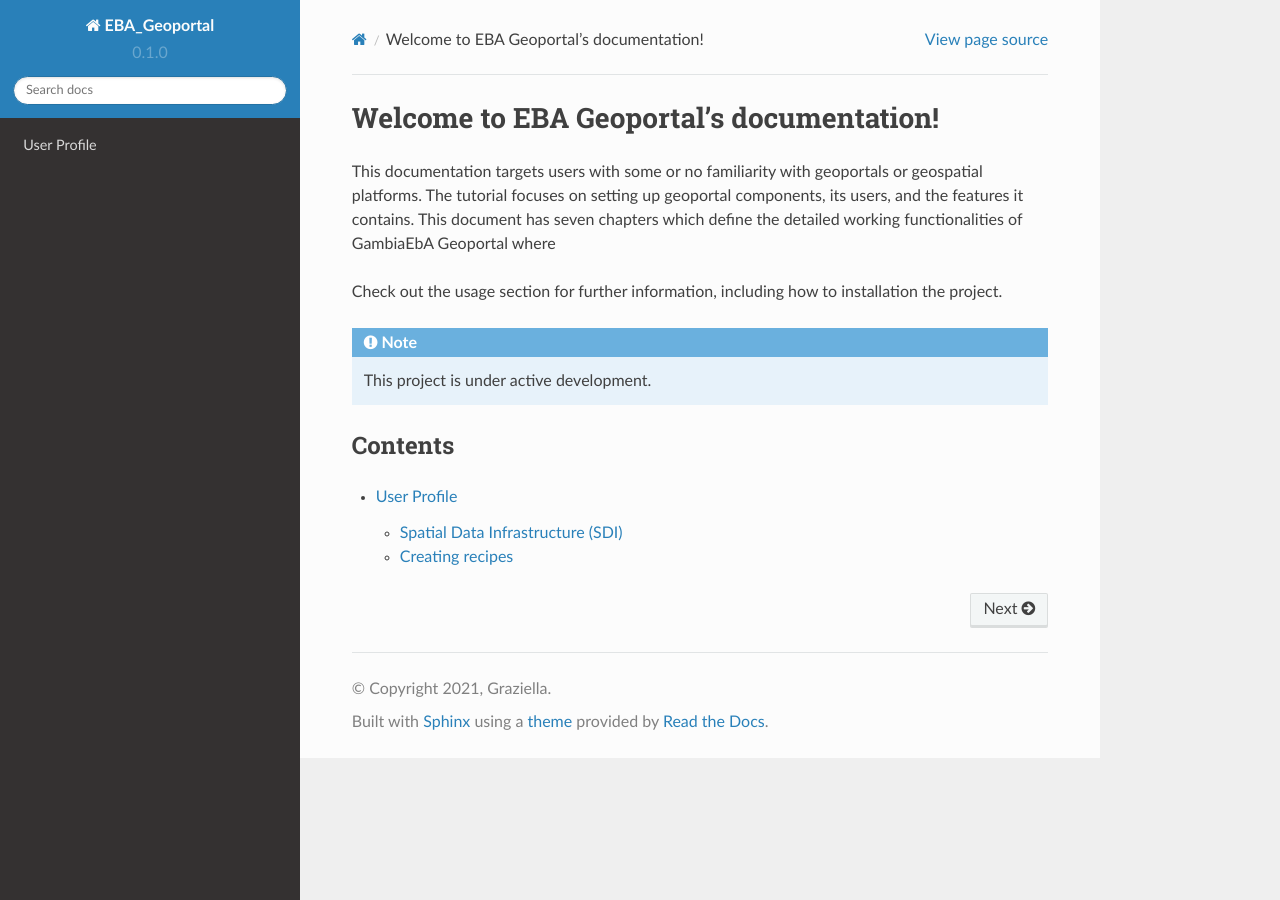
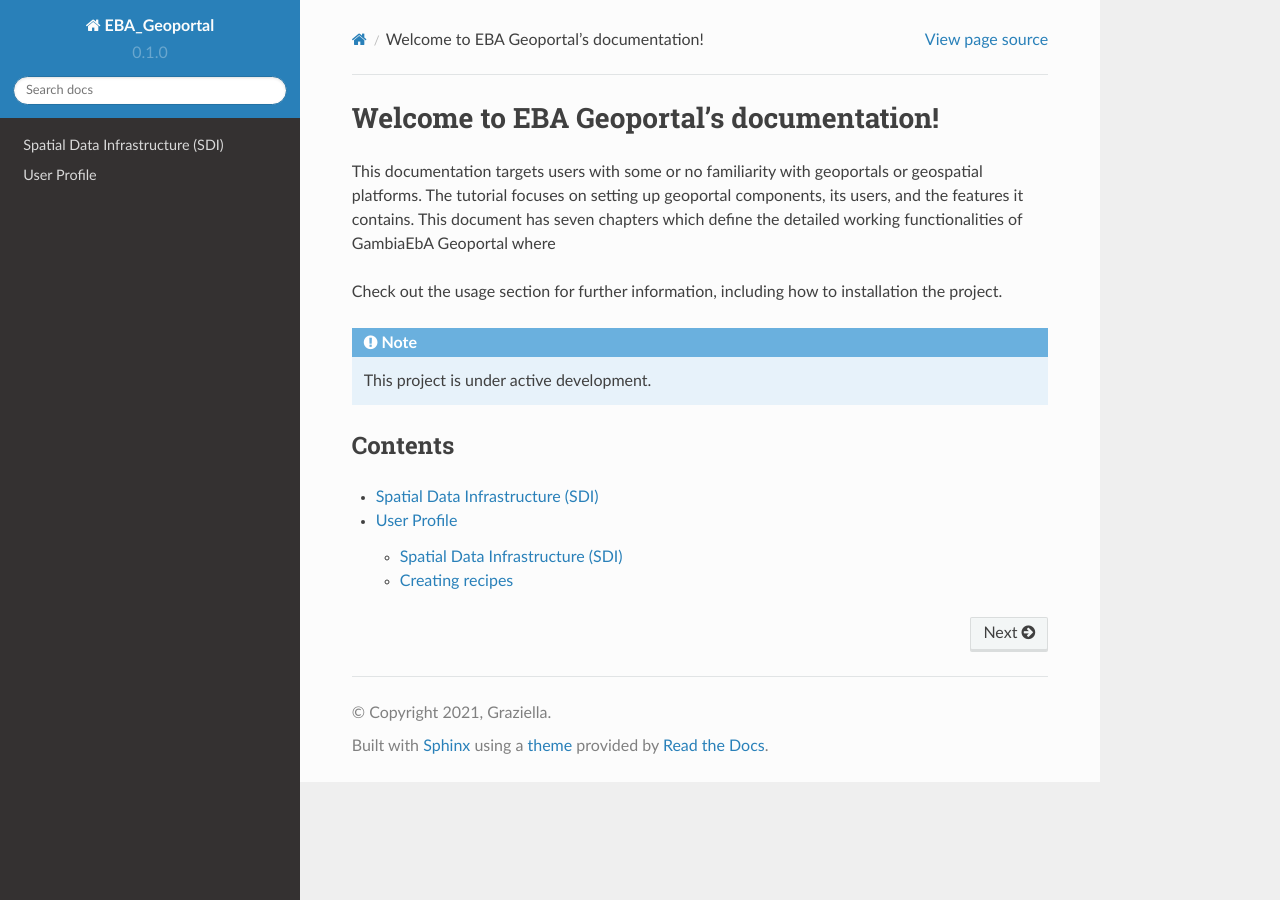
Before and after one commit to anjogu/ebageoportal-tutorial, a Sphinx documentation site: the page built from docs/source/index.rst, in a window 1280 px wide. Built offline with Sphinx 7.4.7 and the Read the Docs theme 2.0.0, drawn with Linux system fonts in a browser that asks for light colours.

Commit message:
chapter1 and 2 update

```diff
--- a/docs/source/Introduction.rst
+++ b/docs/source/Introduction.rst
@@ -1,5 +1,9 @@
 Basic Concept of Geoportals
 ===
+
+Spatial Data Infrastructure (SDI)
+------------
+
 
 .. autosummary::
    :toctree: generated
```
